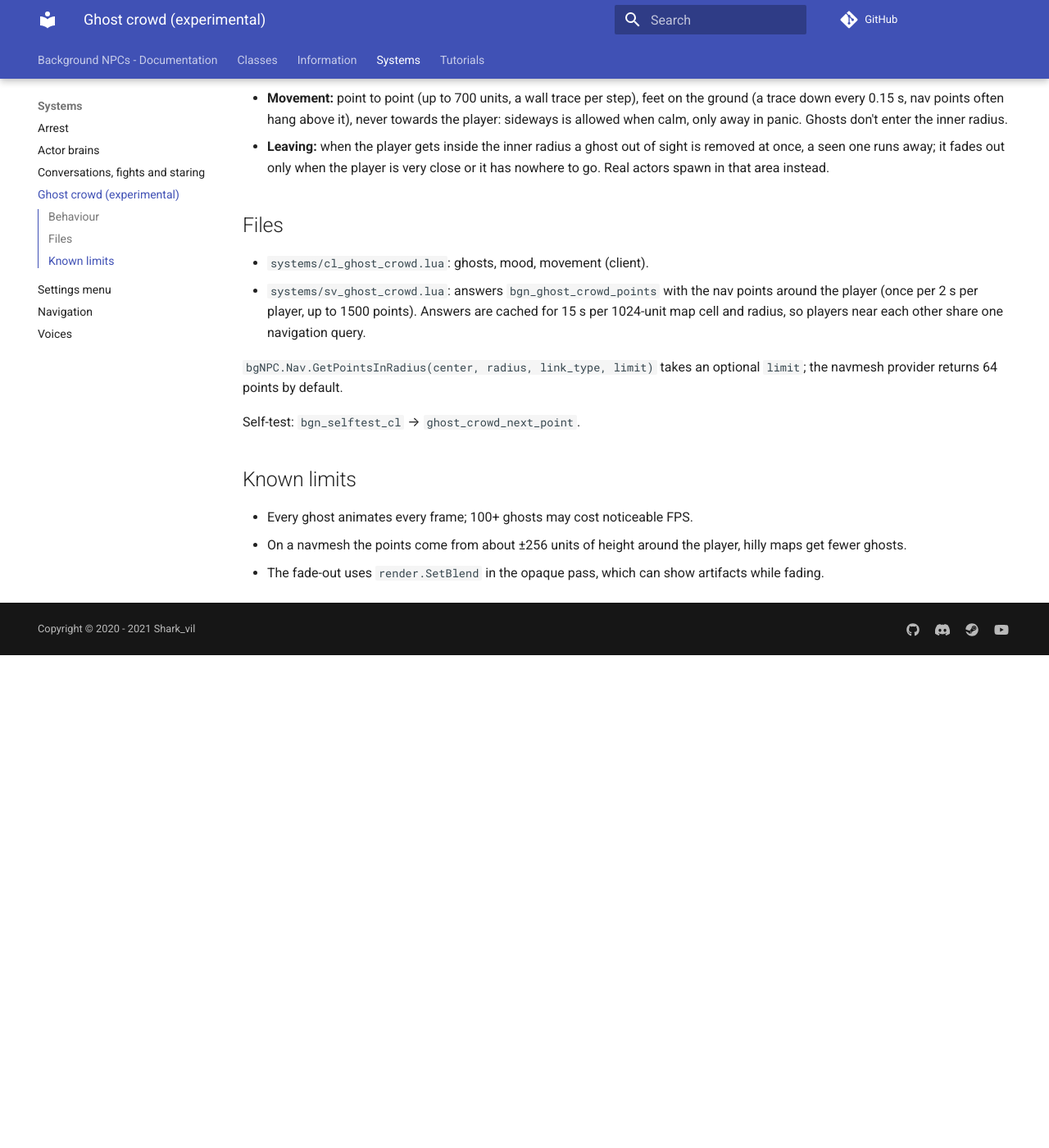
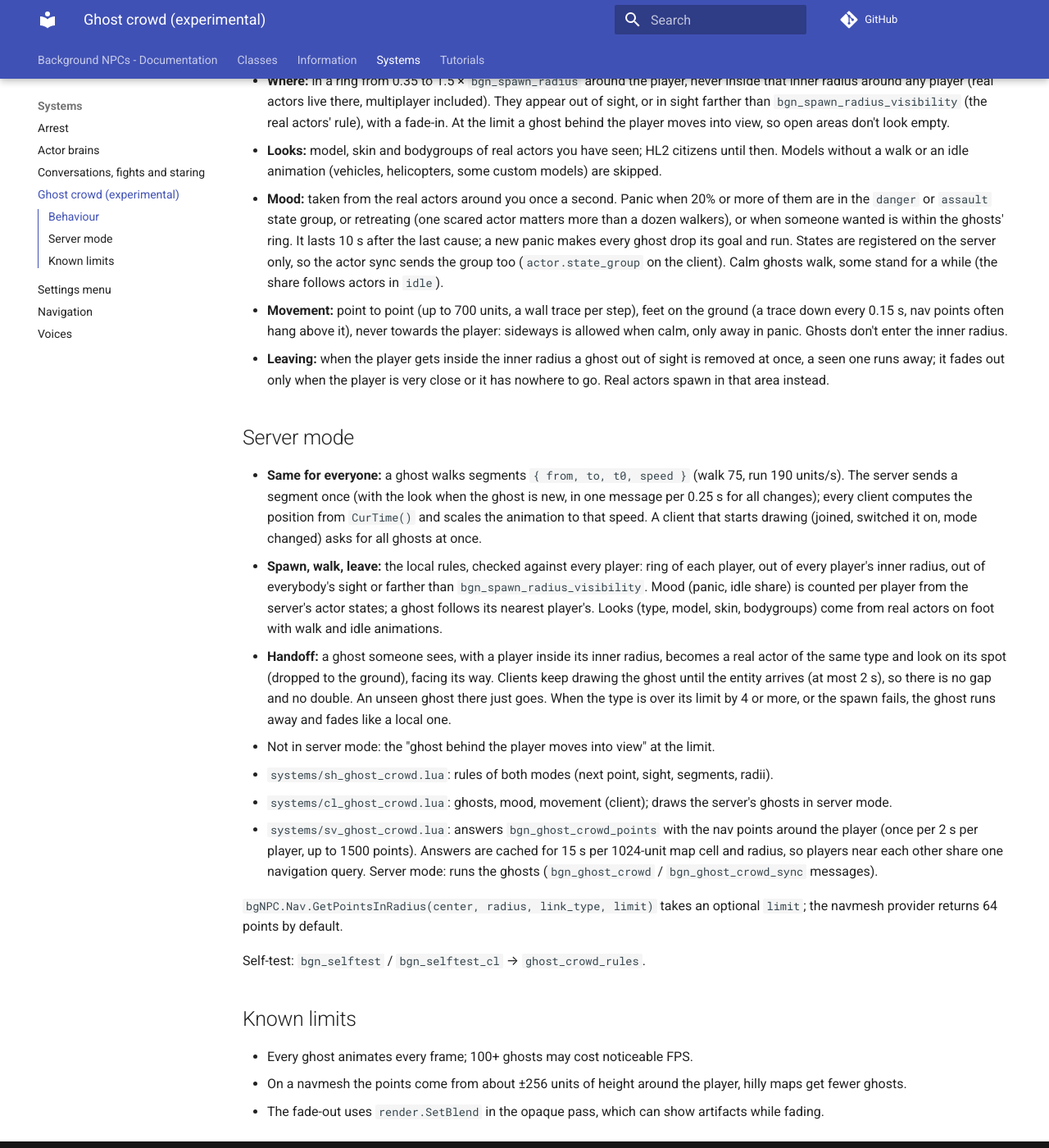
Before and after one commit to Shark-vil/background-citizens, an MkDocs documentation site: the page built from docs/systems/ghost-crowd.md, in a window 1280 px wide and 1400 px high, scrolled down 779 px. Shown: the whole window at 82% size. Built offline with MkDocs 1.6.1 and Material for MkDocs 9.7.7, drawn with Linux system fonts in a browser that asks for light colours; comment, search, counter and statistics services are not loaded; before the commit the page ends 1578 px from its top, so only the background shows below that; some of the changed text lies outside the part shown.

Commit message:
Server ghost crowd: one crowd for all players, ghosts become real NPCs
- bgn_ghost_crowd (off by default) and bgn_ghost_crowd_max, menu Behavior ->
  Experimental. The server runs the ghosts as segments { from, to, t0, speed }
  sent once per change; every client plays them the same way from CurTime()
  and scales the animation to the speed. A client that starts drawing asks
  for all ghosts at once.
- A seen ghost a player walks up to becomes a real actor of its type and look
  on its spot; clients keep the ghost until the entity arrives. Unseen ghosts
  there just go. Over the type limit (+4) the ghost runs away and fades.
- Mood (panic, idle share) per player from the server's actor states.
- With the server mode on, the client ghost crowd setting only shows or hides
  the ghosts; with it off, the local crowd works as before.
- Walking rules shared by both modes in systems/sh_ghost_crowd.lua
  (self-test ghost_crowd_rules).
- Docs: ghost crowd.

Co-Authored-By: Claude Opus 5.5 <noreply@anthropic.com>

```diff
--- a/docs/systems/ghost-crowd.md
+++ b/docs/systems/ghost-crowd.md
@@ -4,12 +4,21 @@ Garry's Mod can't afford hundreds of real NPCs. The ghost crowd fills the far di
 client-side figures (`ClientsideModel`) that look and behave like the real actors near you, in the spirit
 of the "Legion" system from Serious Sam 4. The server pays nothing: it only sends navigation points.
 
-On by default. Settings window: **My settings → Experimental**.
+Two modes:
 
-| Cvar (client) | Default | Meaning |
+- **Local** (default): every client invents its own ghosts. They change nothing in the game, players see
+  different ones, and a ghost can't be caught: it runs away or fades.
+- **Server** (`bgn_ghost_crowd 1`): the server runs the ghosts, every player sees the same ones, and a ghost
+  a player walks up to becomes a real actor on its spot. The client settings then only show or hide them.
+
+| Cvar | Default | Meaning |
 |---|---|---|
-| `bgn_cl_ghost_crowd` | `1` | enable the ghost crowd |
-| `bgn_cl_ghost_crowd_max` | `40` | the most ghosts at once |
+| `bgn_cl_ghost_crowd` (client) | `1` | local mode: enable the ghost crowd; server mode: draw the server's ghosts |
+| `bgn_cl_ghost_crowd_max` (client) | `40` | local mode: the most ghosts at once |
+| `bgn_ghost_crowd` (server) | `0` | server mode |
+| `bgn_ghost_crowd_max` (server) | `40` | server mode: the most ghosts at once, shared fairly between the players |
+
+Settings window: **My settings → Experimental** (client), **Behavior → Experimental** (server).
 
 ## Behaviour
 
@@ -31,17 +40,33 @@ On by default. Settings window: **My settings → Experimental**.
   runs away; it fades out only when the player is very close or it has nowhere to go. Real actors spawn
   in that area instead.
 
-## Files
+## Server mode
 
-- `systems/cl_ghost_crowd.lua`: ghosts, mood, movement (client).
+- **Same for everyone:** a ghost walks segments `{ from, to, t0, speed }` (walk 75, run 190 units/s). The
+  server sends a segment once (with the look when the ghost is new, in one message per 0.25 s for all
+  changes); every client computes the position from `CurTime()` and scales the animation to that speed.
+  A client that starts drawing (joined, switched it on, mode changed) asks for all ghosts at once.
+- **Spawn, walk, leave:** the local rules, checked against every player: ring of each player, out of every
+  player's inner radius, out of everybody's sight or farther than `bgn_spawn_radius_visibility`. Mood (panic,
+  idle share) is counted per player from the server's actor states; a ghost follows its nearest player's.
+  Looks (type, model, skin, bodygroups) come from real actors on foot with walk and idle animations.
+- **Handoff:** a ghost someone sees, with a player inside its inner radius, becomes a real actor of the same type
+  and look on its spot (dropped to the ground), facing its way. Clients keep drawing the ghost until the
+  entity arrives (at most 2 s), so there is no gap and no double. An unseen ghost there just goes.
+  When the type is over its limit by 4 or more, or the spawn fails, the ghost runs away and fades like a local one.
+- Not in server mode: the "ghost behind the player moves into view" at the limit.
+
+- `systems/sh_ghost_crowd.lua`: rules of both modes (next point, sight, segments, radii).
+- `systems/cl_ghost_crowd.lua`: ghosts, mood, movement (client); draws the server's ghosts in server mode.
 - `systems/sv_ghost_crowd.lua`: answers `bgn_ghost_crowd_points` with the nav points around the player
   (once per 2 s per player, up to 1500 points). Answers are cached for 15 s per 1024-unit map cell and radius,
-  so players near each other share one navigation query.
+  so players near each other share one navigation query. Server mode: runs the ghosts (`bgn_ghost_crowd` /
+  `bgn_ghost_crowd_sync` messages).
 
 `bgNPC.Nav.GetPointsInRadius(center, radius, link_type, limit)` takes an optional `limit`; the navmesh
 provider returns 64 points by default.
 
-Self-test: `bgn_selftest_cl` → `ghost_crowd_next_point`.
+Self-test: `bgn_selftest` / `bgn_selftest_cl` → `ghost_crowd_rules`.
 
 ## Known limits
 
```
Also changed, not shown: 7 other files.
